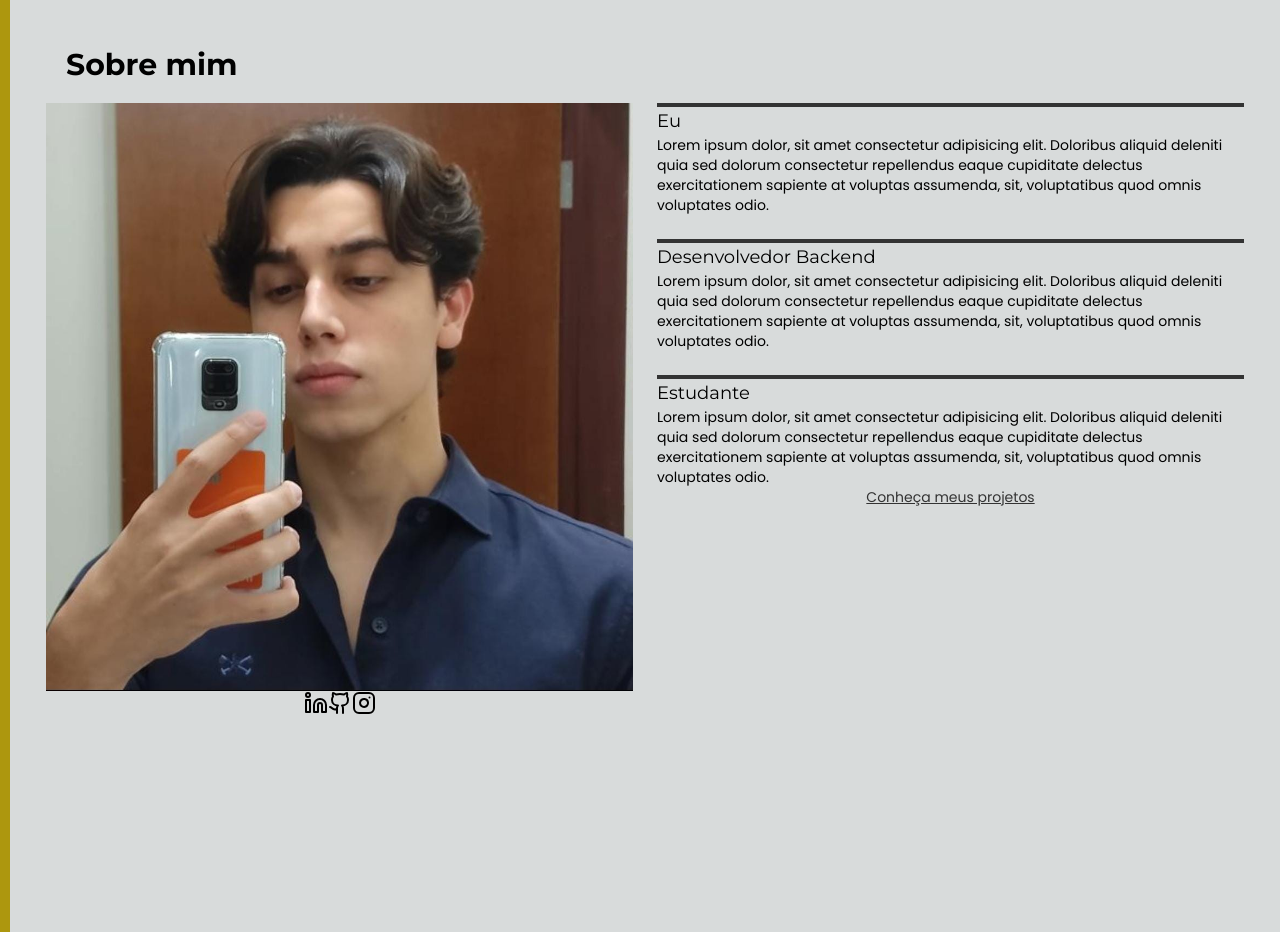
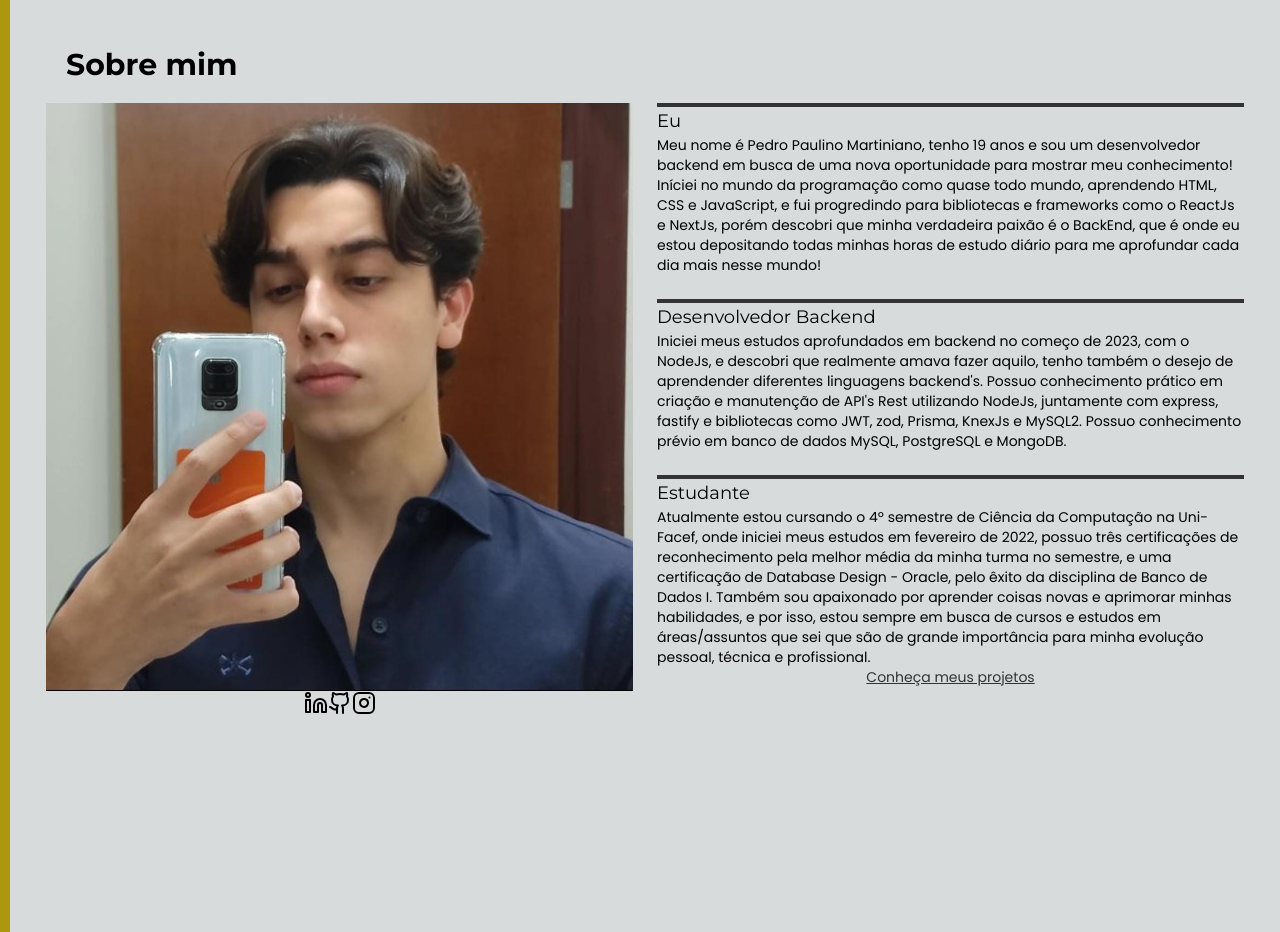
Before and after one commit to PedroMartiniano/portfolio, a Next.js app: page / in a window 1280 px wide. Shown: the part 1680-2612 px from the top of the page. Built offline with nearby package versions, Linux system fonts and the light colour scheme.

Commit message:
about-me content

```diff
--- a/src/Components/Home/AboutMe/index.tsx
+++ b/src/Components/Home/AboutMe/index.tsx
@@ -40,14 +40,14 @@ export function AboutMe() {
                             <div className="relative right-6 w-4 h-4 bg-gray-200 border-2 border-gray-950 rounded-full" />
                             <div className="relative bottom-5">
                                 <h2 className="font-semibold text-lg font-sans">Eu</h2>
-                                <p className="text-sm">Lorem ipsum dolor, sit amet consectetur adipisicing elit. Doloribus aliquid deleniti quia sed dolorum consectetur repellendus eaque cupiditate delectus exercitationem sapiente at voluptas assumenda, sit, voluptatibus quod omnis voluptates odio.</p>
+                                <p className="text-sm">Meu nome é Pedro Paulino Martiniano, tenho 19 anos e sou um desenvolvedor backend em busca de uma nova oportunidade para mostrar meu conhecimento! Iníciei no mundo da programação como quase todo mundo, aprendendo HTML, CSS e  JavaScript, e fui progredindo para bibliotecas e frameworks como o ReactJs e NextJs, porém descobri que minha verdadeira paixão é o BackEnd, que é onde eu estou depositando todas minhas horas de estudo diário para me aprofundar cada dia mais nesse mundo!</p>
                             </div>
                         </div>
                         <div className="pl-4">
                             <div className="relative bottom-5">
                                 <div className="relative right-6 w-4 h-4 bg-gray-200 border-2 border-gray-950 rounded-full" />
                                 <h2 className="font-semibold text-lg font-sans">Desenvolvedor Backend</h2>
-                                <p className="text-sm">Lorem ipsum dolor, sit amet consectetur adipisicing elit. Doloribus aliquid deleniti quia sed dolorum consectetur repellendus eaque cupiditate delectus exercitationem sapiente at voluptas assumenda, sit, voluptatibus quod omnis voluptates odio.</p>
+                                <p className="text-sm">Iniciei meus estudos aprofundados em backend no começo de 2023, com o NodeJs, e descobri que realmente amava fazer aquilo, tenho também o desejo de aprendender diferentes linguagens backend's. Possuo conhecimento prático em criação e manutenção de API's Rest utilizando NodeJs, juntamente com express, fastify e bibliotecas como JWT, zod, Prisma, KnexJs e MySQL2. Possuo conhecimento prévio em banco de dados MySQL, PostgreSQL e MongoDB.</p>
                             </div>
                         </div>
 
@@ -55,7 +55,7 @@ export function AboutMe() {
                             <div className="relative bottom-5">
                                 <div className="relative right-6 w-4 h-4 bg-gray-200 border-2 border-gray-950 rounded-full" />
                                 <h2 className="font-semibold text-lg font-sans">Estudante</h2>
-                                <p className="text-sm">Lorem ipsum dolor, sit amet consectetur adipisicing elit. Doloribus aliquid deleniti quia sed dolorum consectetur repellendus eaque cupiditate delectus exercitationem sapiente at voluptas assumenda, sit, voluptatibus quod omnis voluptates odio.</p>
+                                <p className="text-sm">Atualmente estou cursando o 4º semestre de Ciência da Computação na Uni-Facef, onde iniciei meus estudos em fevereiro de 2022, possuo três certificações de reconhecimento pela melhor média da minha turma no semestre, e uma certificação de Database Design - Oracle, pelo êxito da disciplina de Banco de Dados I. Também sou apaixonado por aprender coisas novas e aprimorar minhas habilidades, e por isso, estou sempre em busca de cursos e estudos em áreas/assuntos que sei que são de grande importância para minha evolução pessoal, técnica e profissional.</p>
                             </div>
                         </div>
                     </div>
```
